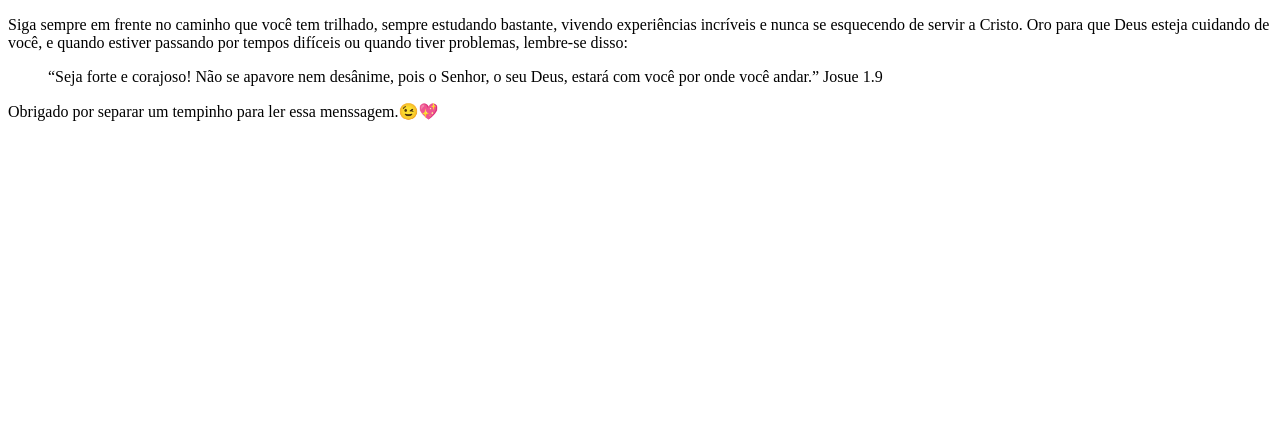
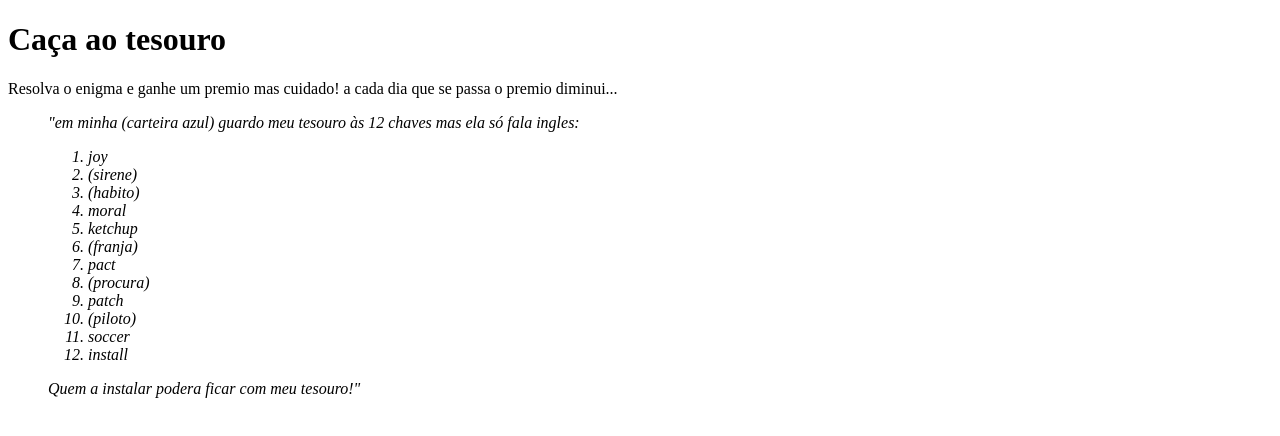
Before and after one commit to matheusRodrigues73/clone-tabnews, a Next.js app: page / in a window 1280 px wide. Shown: the top 436 px of the page. Built offline with nearby package versions, Linux system fonts and the light colour scheme.

Commit message:
Caça aou tesouro pronta!

```diff
--- a/pages/index.js
+++ b/pages/index.js
@@ -1,20 +1,32 @@
 function Home() {
   return (
     <>
+      <h1>Caça ao tesouro</h1>
       <p>
-        Siga sempre em frente no caminho que você tem trilhado, sempre estudando
-        bastante, vivendo experiências incríveis e nunca se esquecendo de servir
-        a Cristo. Oro para que Deus esteja cuidando de você, e quando estiver
-        passando por tempos difíceis ou quando tiver problemas, lembre-se disso:
+        Resolva o enigma e ganhe um premio mas cuidado! a cada dia que se passa
+        o premio diminui...
       </p>
       <blockquote>
-        <q>
-          Seja forte e corajoso! Não se apavore nem desânime, pois o Senhor, o
-          seu Deus, estará com você por onde você andar.
-        </q>{" "}
-        Josue 1.9
+        <em>
+          "em minha (carteira azul) guardo meu tesouro às 12 chaves mas ela só
+          fala ingles:
+          <ol>
+            <li>joy</li>
+            <li>(sirene)</li>
+            <li>(habito)</li>
+            <li>moral</li>
+            <li>ketchup</li>
+            <li>(franja)</li>
+            <li>pact</li>
+            <li>(procura)</li>
+            <li>patch</li>
+            <li>(piloto)</li>
+            <li>soccer</li>
+            <li>install</li>
+          </ol>
+          <p>Quem a instalar podera ficar com meu tesouro!"</p>
+        </em>
       </blockquote>
-      <p>Obrigado por separar um tempinho para ler essa menssagem.😉💖</p>
     </>
   );
 }
```
